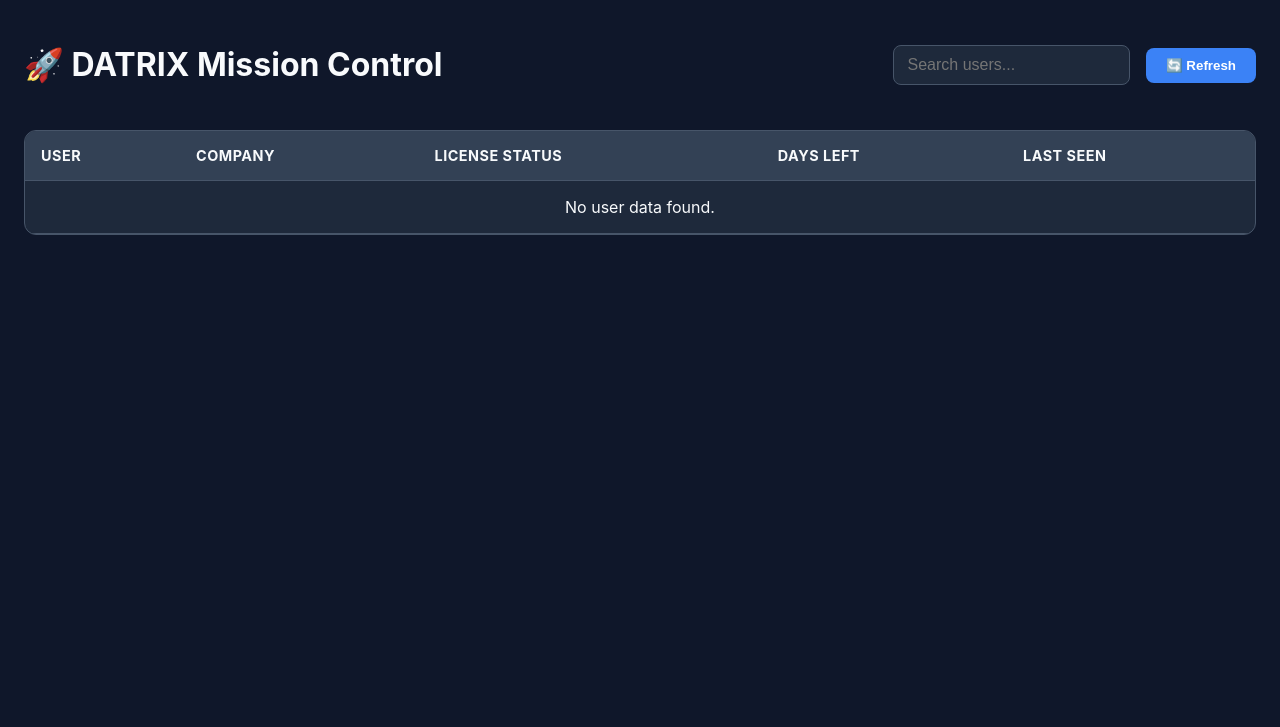
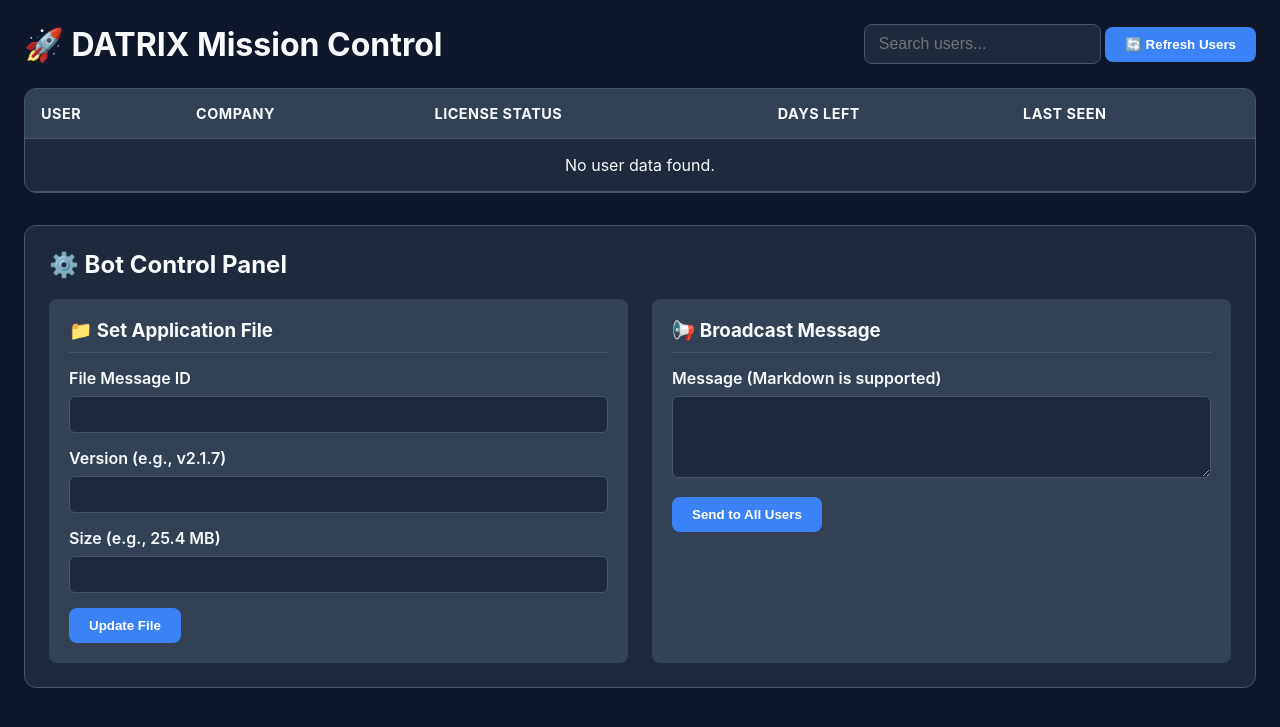
Before and after one commit to Merojoudeh/datrix-bot, a Flask app: page /dashboard in a window 1280 px wide. Shown: the top 727 px of the page. Run offline with Flask 3, Linux system fonts and the light colour scheme; the visitor is signed in with stand-in values (Sample User, id 1); data that the repository does not hold is empty.

Commit message:
Update dashboard.html

```diff
--- a/templates/dashboard.html
+++ b/templates/dashboard.html
@@ -1,4 +1,5 @@
 <!-- templates/dashboard.html -->
+<!-- Final Version: Includes User Table and Bot Control Panel -->
 <!DOCTYPE html>
 <html lang="en">
 <head>
@@ -13,11 +14,11 @@
         }
         body { font-family: -apple-system, BlinkMacSystemFont, 'Segoe UI', sans-serif; background: var(--bg-primary); color: var(--text-primary); margin: 0; }
         .container { max-width: 1400px; margin: 0 auto; padding: 24px; }
-        .header { display: flex; justify-content: space-between; align-items: center; margin-bottom: 24px; }
-        .header h1 { font-size: 2rem; }
-        .controls input { padding: 10px 14px; background: var(--bg-secondary); border: 1px solid var(--border-color); border-radius: 8px; color: var(--text-primary); font-size: 1rem; margin-right: 12px; }
+        .header { display: flex; justify-content: space-between; align-items: center; margin-bottom: 24px; flex-wrap: wrap; gap: 1rem; }
+        .header h1 { font-size: 2rem; margin: 0; }
+        .controls input { padding: 10px 14px; background: var(--bg-secondary); border: 1px solid var(--border-color); border-radius: 8px; color: var(--text-primary); font-size: 1rem; }
         .btn { padding: 10px 20px; border: none; border-radius: 8px; font-weight: 600; cursor: pointer; background: var(--accent-primary); color: white; }
-        .table-container { background: var(--bg-secondary); border-radius: 12px; overflow: hidden; border: 1px solid var(--border-color); }
+        .table-container { background: var(--bg-secondary); border-radius: 12px; overflow: hidden; border: 1px solid var(--border-color); margin-bottom: 32px; }
         table { width: 100%; border-collapse: collapse; }
         th, td { padding: 16px; text-align: left; border-bottom: 1px solid var(--border-color); }
         th { background: var(--bg-card); font-size: 0.9rem; text-transform: uppercase; letter-spacing: 0.5px; }
@@ -26,6 +27,19 @@
         .status-active { background: rgba(16, 185, 129, 0.2); color: var(--accent-success); }
         .status-expired { background: rgba(239, 68, 68, 0.2); color: var(--accent-danger); }
         .status-inactive { background: rgba(245, 158, 11, 0.2); color: var(--accent-warning); }
+
+        /* New Control Panel Styles */
+        .control-panel { background: var(--bg-secondary); border-radius: 12px; padding: 24px; border: 1px solid var(--border-color); }
+        .control-panel h2 { margin-top: 0; }
+        .form-grid { display: grid; grid-template-columns: repeat(auto-fit, minmax(300px, 1fr)); gap: 24px; }
+        .form-section { background: var(--bg-card); padding: 20px; border-radius: 8px; }
+        .form-section h3 { margin-top: 0; border-bottom: 1px solid var(--border-color); padding-bottom: 10px; margin-bottom: 15px; }
+        .form-group { margin-bottom: 15px; }
+        .form-group label { display: block; margin-bottom: 8px; font-weight: 600; }
+        .form-group input, .form-group textarea { width: 100%; box-sizing: border-box; padding: 10px; background: var(--bg-secondary); border: 1px solid var(--border-color); border-radius: 6px; color: var(--text-primary); }
+        .feedback { margin-top: 15px; padding: 10px; border-radius: 6px; display: none; }
+        .feedback.success { background: var(--accent-success); color: white; }
+        .feedback.error { background: var(--accent-danger); color: white; }
     </style>
 </head>
 <body>
@@ -34,9 +48,10 @@
             <h1>🚀 DATRIX Mission Control</h1>
             <div class="controls">
                 <input type="text" id="searchInput" placeholder="Search users...">
-                <button class="btn" onclick="fetchUsers()">🔄 Refresh</button>
+                <button class="btn" onclick="fetchUsers()">🔄 Refresh Users</button>
             </div>
         </div>
+
         <div class="table-container">
             <table>
                 <thead>
@@ -53,6 +68,43 @@
                 </tbody>
             </table>
         </div>
+
+        <!-- BOT CONTROL PANEL -->
+        <div class="control-panel">
+            <h2>⚙️ Bot Control Panel</h2>
+            <div class="form-grid">
+                <div class="form-section">
+                    <h3>📁 Set Application File</h3>
+                    <form id="setFileForm">
+                        <div class="form-group">
+                            <label for="messageId">File Message ID</label>
+                            <input type="text" id="messageId" name="messageId" required>
+                        </div>
+                        <div class="form-group">
+                            <label for="version">Version (e.g., v2.1.7)</label>
+                            <input type="text" id="version" name="version" required>
+                        </div>
+                        <div class="form-group">
+                            <label for="size">Size (e.g., 25.4 MB)</label>
+                            <input type="text" id="size" name="size" required>
+                        </div>
+                        <button type="submit" class="btn">Update File</button>
+                        <div class="feedback" id="setFileFeedback"></div>
+                    </form>
+                </div>
+                <div class="form-section">
+                    <h3>📢 Broadcast Message</h3>
+                    <form id="broadcastForm">
+                        <div class="form-group">
+                            <label for="broadcastMessage">Message (Markdown is supported)</label>
+                            <textarea id="broadcastMessage" name="broadcastMessage" rows="4" required></textarea>
+                        </div>
+                        <button type="submit" class="btn">Send to All Users</button>
+                        <div class="feedback" id="broadcastFeedback"></div>
+                    </form>
+                </div>
+            </div>
+        </div>
     </div>
 
     <script>
@@ -61,47 +113,20 @@
         let allUsers = [];
 
         function renderTable(users) {
-            userTableBody.innerHTML = ''; // Clear existing table data
+            userTableBody.innerHTML = '';
             if (users.length === 0) {
                 userTableBody.innerHTML = '<tr><td colspan="5" style="text-align:center;">No user data found.</td></tr>';
                 return;
             }
-
             users.forEach(user => {
                 const tr = document.createElement('tr');
-
-                // Calculate days left
-                let daysLeft = 'N/A';
-                let statusClass = 'status-inactive';
-                let statusText = user.license_status || 'Inactive';
-
+                let daysLeft = 'N/A', statusClass = 'status-inactive', statusText = user.license_status || 'Inactive';
                 if (user.license_status === 'active' && user.license_expires) {
-                    const expiryDate = new Date(user.license_expires);
-                    const today = new Date();
-                    const diffTime = expiryDate - today;
-                    const diffDays = Math.ceil(diffTime / (1000 * 60 * 60 * 24));
-
-                    if (diffDays > 0) {
-                        daysLeft = `${diffDays} days`;
-                        statusClass = 'status-active';
-                        statusText = 'Active';
-                    } else {
-                        daysLeft = 'Expired';
-                        statusClass = 'status-expired';
-                        statusText = 'Expired';
-                    }
+                    const diffDays = Math.ceil((new Date(user.license_expires) - new Date()) / (1000 * 60 * 60 * 24));
+                    if (diffDays > 0) { daysLeft = `${diffDays} days`; statusClass = 'status-active'; statusText = 'Active'; }
+                    else { daysLeft = 'Expired'; statusClass = 'status-expired'; statusText = 'Expired'; }
                 }
-
-                // Format last seen date
-                const lastSeen = user.last_seen ? new Date(user.last_seen).toLocaleString() : 'Never';
-
-                tr.innerHTML = `
-                    <td>${user.user_name || 'N/A'}</td>
-                    <td>${user.company_name || 'N/A'}</td>
-                    <td><span class="status ${statusClass}">${statusText}</span></td>
-                    <td>${daysLeft}</td>
-                    <td>${lastSeen}</td>
-                `;
+                tr.innerHTML = `<td>${user.user_name || 'N/A'}</td><td>${user.company_name || 'N/A'}</td><td><span class="status ${statusClass}">${statusText}</span></td><td>${daysLeft}</td><td>${user.last_seen ? new Date(user.last_seen).toLocaleString() : 'Never'}</td>`;
                 userTableBody.appendChild(tr);
             });
         }
@@ -109,32 +134,52 @@
         async function fetchUsers() {
             try {
                 const response = await fetch('/api/users');
-                if (!response.ok) {
-                    // If access is denied, redirect to login
-                    if (response.status === 403) {
-                        window.location.href = "/";
-                    }
-                    throw new Error('Failed to fetch user data');
-                }
-                const users = await response.json();
-                allUsers = users;
+                if (!response.ok) { if (response.status === 403) window.location.href = "/"; throw new Error('Auth Error'); }
+                allUsers = await response.json();
                 renderTable(allUsers);
-            } catch (error) {
-                console.error('Error fetching users:', error);
-                userTableBody.innerHTML = `<tr><td colspan="5" style="text-align:center; color: #ef4444;">Error loading data.</td></tr>`;
-            }
+            } catch (error) { console.error('Error fetching users:', error); userTableBody.innerHTML = `<tr><td colspan="5" style="text-align:center; color: #ef4444;">Error loading data.</td></tr>`; }
         }
 
         searchInput.addEventListener('input', (e) => {
             const searchTerm = e.target.value.toLowerCase();
-            const filteredUsers = allUsers.filter(user => {
-                return (user.user_name || '').toLowerCase().includes(searchTerm) ||
-                       (user.company_name || '').toLowerCase().includes(searchTerm);
-            });
+            const filteredUsers = allUsers.filter(u => (u.user_name || '').toLowerCase().includes(searchTerm) || (u.company_name || '').toLowerCase().includes(searchTerm));
             renderTable(filteredUsers);
         });
 
-        // Fetch users on page load
+        // --- New Control Panel Logic ---
+        const setFileForm = document.getElementById('setFileForm');
+        const setFileFeedback = document.getElementById('setFileFeedback');
+        setFileForm.addEventListener('submit', async (e) => {
+            e.preventDefault();
+            const formData = new FormData(setFileForm);
+            const data = { message_id: formData.get('messageId'), version: formData.get('version'), size: formData.get('size') };
+
+            showFeedback(setFileFeedback, 'Updating...', 'loading');
+            const response = await fetch('/api/set_file', { method: 'POST', headers: {'Content-Type': 'application/json'}, body: JSON.stringify(data) });
+            const result = await response.json();
+            if (response.ok) showFeedback(setFileFeedback, result.message, 'success');
+            else showFeedback(setFileFeedback, result.message, 'error');
+        });
+
+        const broadcastForm = document.getElementById('broadcastForm');
+        const broadcastFeedback = document.getElementById('broadcastFeedback');
+        broadcastForm.addEventListener('submit', async (e) => {
+            e.preventDefault();
+            const data = { message: new FormData(broadcastForm).get('broadcastMessage') };
+
+            showFeedback(broadcastFeedback, 'Sending broadcast...', 'loading');
+            const response = await fetch('/api/broadcast', { method: 'POST', headers: {'Content-Type': 'application/json'}, body: JSON.stringify(data) });
+            const result = await response.json();
+            if (response.ok) showFeedback(broadcastFeedback, result.message, 'success');
+            else showFeedback(broadcastFeedback, result.message, 'error');
+        });
+
+        function showFeedback(element, message, type) {
+            element.textContent = message;
+            element.className = `feedback ${type}`;
+            element.style.display = 'block';
+        }
+
         document.addEventListener('DOMContentLoaded', fetchUsers);
     </script>
 </body>
```
